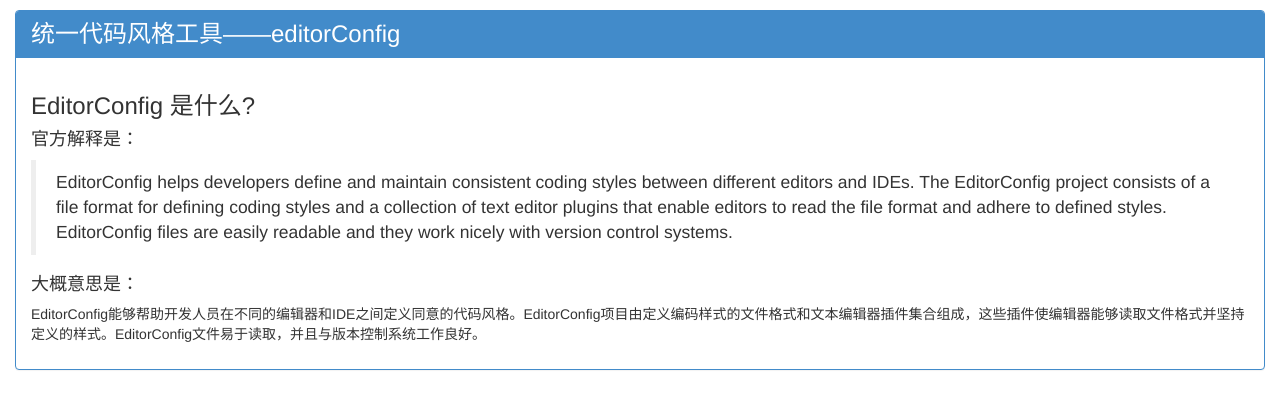
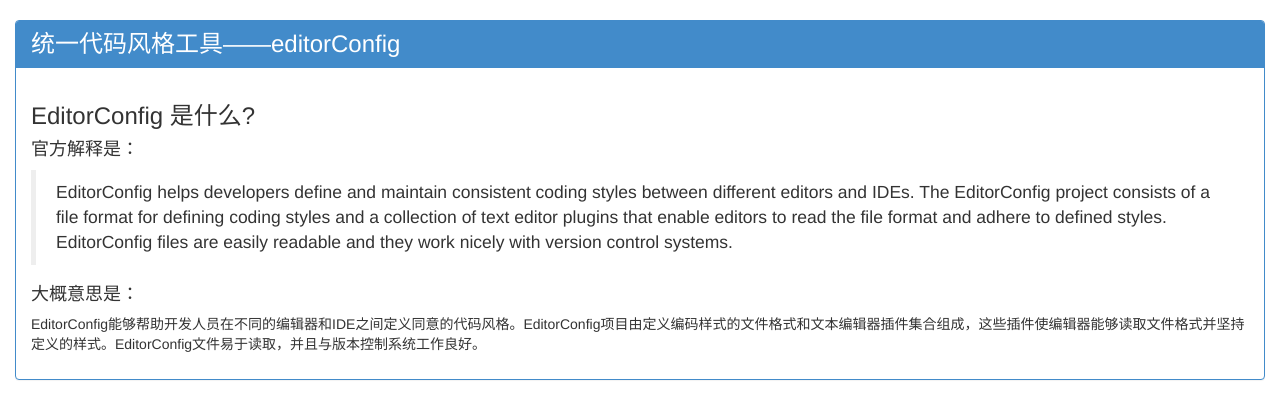
Before and after one commit to qwguo/learn, a PHP site: page /IDE/editorconfig.html in a window 1280 px wide. Shown: the top 419 px of the page. Run offline with PHP 8.4, Linux system fonts and the light colour scheme; style sheets or scripts are compiled from the project's sources.

Commit message:
qwguo
Signed-off-by: qwguo <75624839@qq.com>

```diff
--- a/public_css/base_style.less
+++ b/public_css/base_style.less
@@ -583,3 +583,9 @@ hr[class*="line"]{
 .explain .f-pink {
     color: #F258C4;
 }
+
+.wrapper{
+    &>.container-fluid{
+        padding-top: 10px;
+    }
+}
```
